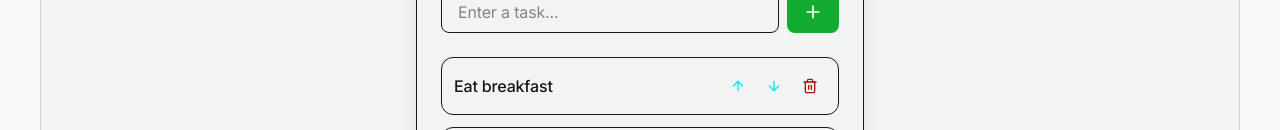
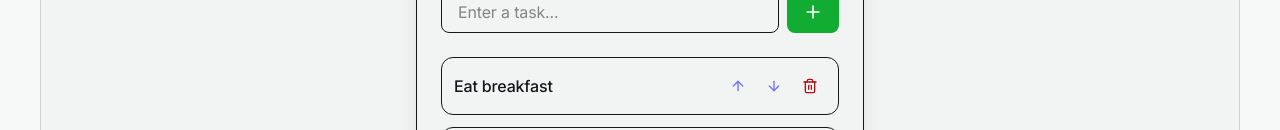
Before and after one commit to ChristianJudeEraldo/My-Portfolio, a Next.js app: page /projects/todo in a window 1280 px wide. Shown: the part 670-800 px from the top of the page. Built offline with nearby package versions, Linux system fonts and the light colour scheme.

Commit message:
feat(ui): change the color of arrows for (to-do-list)

```diff
--- a/app/globals.css
+++ b/app/globals.css
@@ -17,7 +17,7 @@
   --surface-overlay: rgba(8, 9, 10, 0.02);
   --surface-overlay-hover: rgba(8, 9, 10, 0.05);
   --header-bg: rgba(247, 248, 248, 0.82);
-  --accent: #7170ff;
+  --accent: #7070ff;
   --brand: #5e6ad2;
   --accent-hover: #828fff;
   color-scheme: light;
--- a/components/todo-list.tsx
+++ b/components/todo-list.tsx
@@ -66,10 +66,10 @@ export function TodoList() {
           <li key={index} className="flex items-center justify-between p-3 bg-foreground/5 rounded-xl border border-foreground/5">
             <span className="flex-1 font-medium">{task}</span>
             <div className="flex gap-1">
-              <button onClick={() => moveTaskUp(index)} className="p-2 text-[hsl(185,100%,50%)] hover:bg-foreground/5 rounded-md">
+              <button onClick={() => moveTaskUp(index)} className="p-2 text-[hsl(240,100%,72%)] hover:bg-foreground/5 rounded-md">
                 <ArrowUp size={16} />
               </button>
-              <button onClick={() => moveTaskDown(index)} className="p-2 text-[hsl(185,100%,50%)] hover:bg-foreground/5 rounded-md">
+              <button onClick={() => moveTaskDown(index)} className="p-2 text-[hsl(240,100%,72%)] hover:bg-foreground/5 rounded-md">
                 <ArrowDown size={16} />
               </button>
               <button onClick={() => handleDeleteTask(index)} className="p-2 text-[hsl(0,83%,37%)] hover:bg-foreground/5 rounded-md">
```
